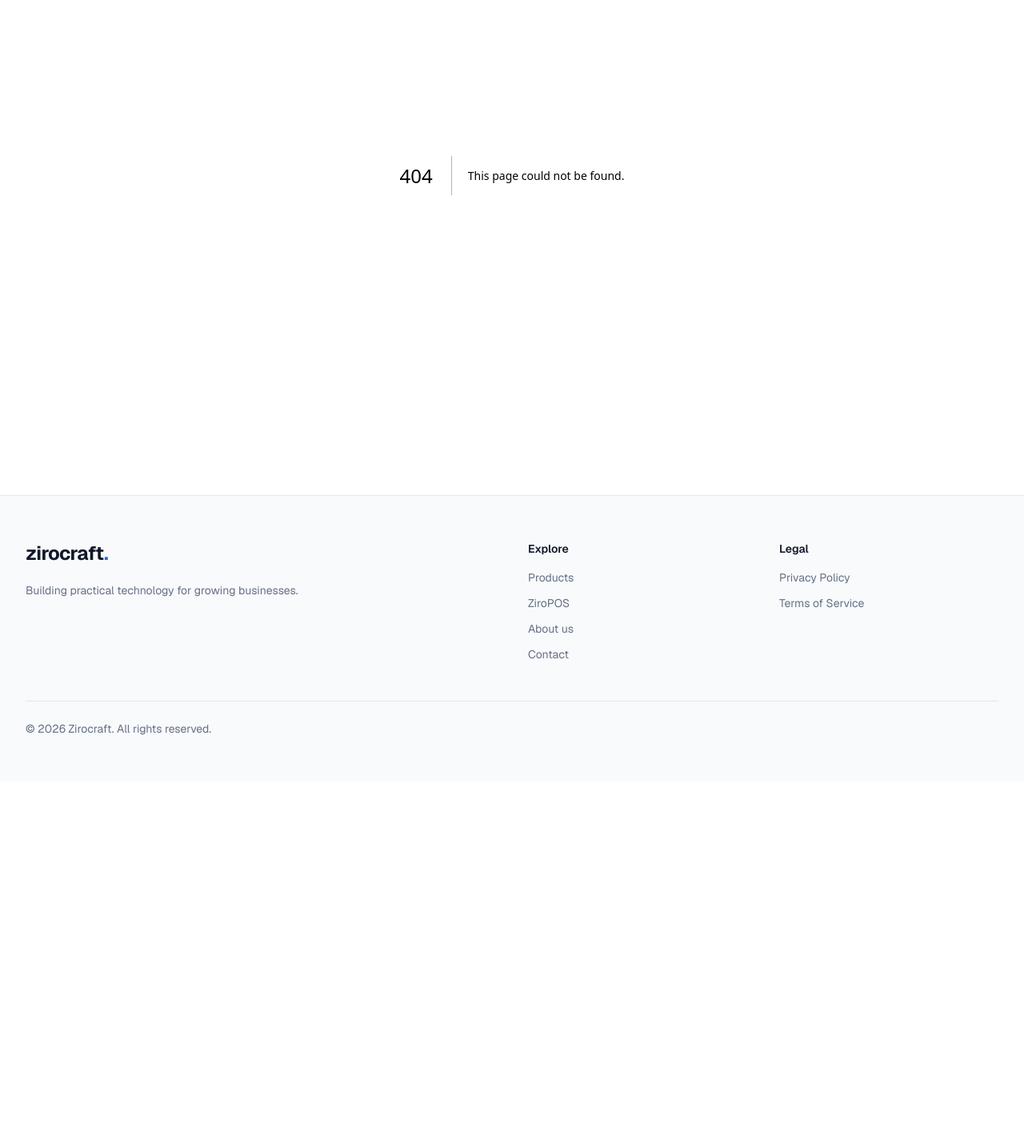
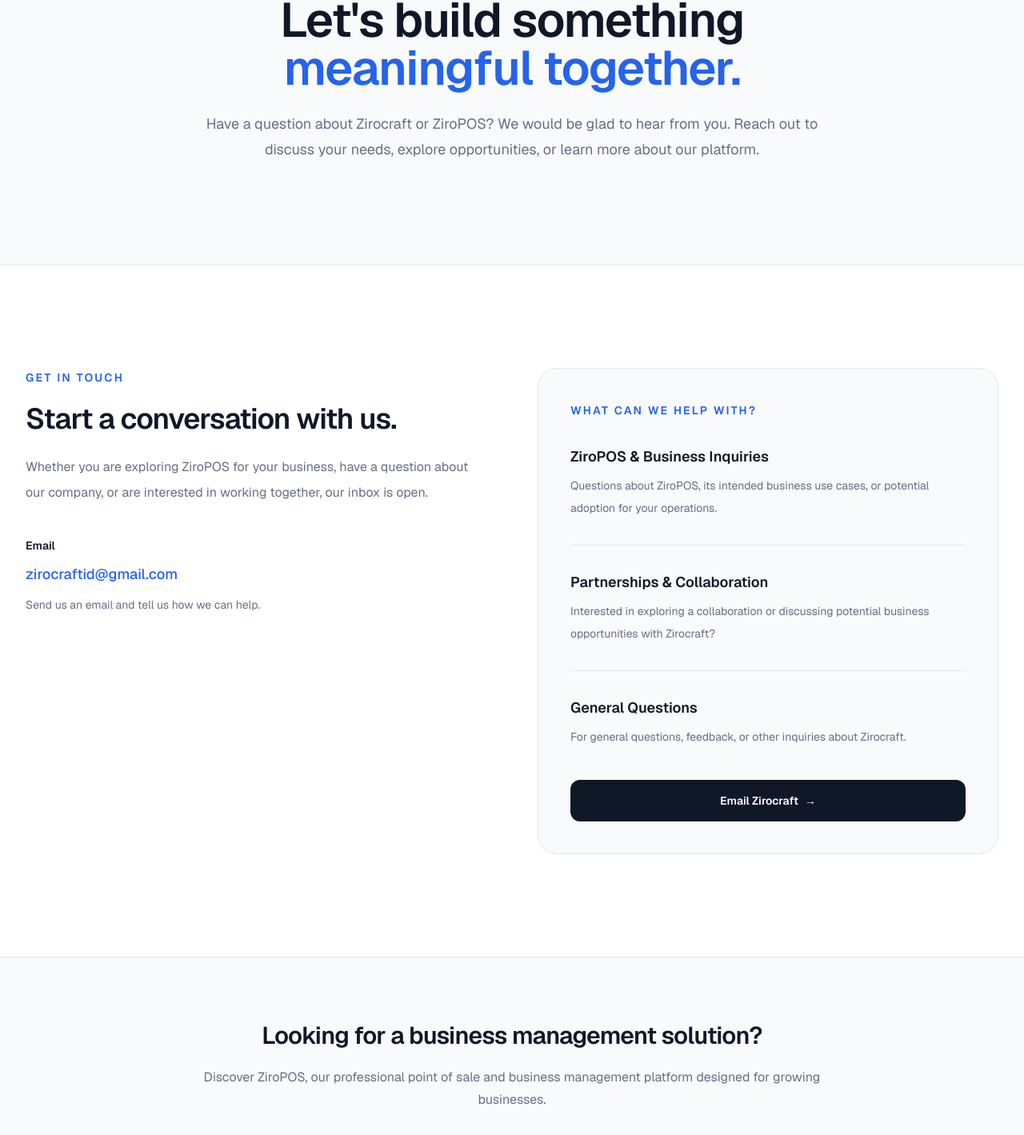
Before and after one commit to Youuzzi/Zirocraft-Official-Website, a Next.js app: page /contact in a window 1280 px wide. Before the commit this address had no page. Shown: the part 254-1673 px from the top of the page at 80% size. Before the commit the page ends 1231 px from the top, so only its background shows below. Built offline with nearby package versions, Linux system fonts and the light colour scheme.

Commit message:
feat(contact): add contact page

```diff
--- /dev/null
+++ b/src/app/contact/page.tsx
@@ -0,0 +1,139 @@
+import Link from "next/link";
+
+const contactEmail = "zirocraftid@gmail.com";
+
+export default function ContactPage() {
+  return (
+    <main className="bg-white">
+      {/* Hero */}
+      <section className="relative overflow-hidden border-b border-border bg-surface py-24 sm:py-32">
+        <div className="mx-auto max-w-7xl px-6 lg:px-8">
+          <div className="mx-auto max-w-3xl text-center">
+            <span className="text-sm font-semibold tracking-[0.16em] text-accent uppercase">
+              Contact Zirocraft
+            </span>
+
+            <h1 className="mt-6 text-4xl font-semibold tracking-tight text-foreground sm:text-6xl">
+              Let&apos;s build something
+              <span className="block text-accent">meaningful together.</span>
+            </h1>
+
+            <p className="mt-6 text-lg leading-8 text-muted">
+              Have a question about Zirocraft or ZiroPOS? We would be glad to
+              hear from you. Reach out to discuss your needs, explore
+              opportunities, or learn more about our platform.
+            </p>
+          </div>
+        </div>
+      </section>
+
+      {/* Contact Information */}
+      <section className="py-24 sm:py-32">
+        <div className="mx-auto grid max-w-7xl gap-16 px-6 lg:grid-cols-2 lg:px-8">
+          <div>
+            <span className="text-sm font-semibold tracking-[0.16em] text-accent uppercase">
+              Get in Touch
+            </span>
+
+            <h2 className="mt-5 text-3xl font-semibold tracking-tight text-foreground sm:text-4xl">
+              Start a conversation with us.
+            </h2>
+
+            <p className="mt-6 max-w-xl text-base leading-8 text-muted">
+              Whether you are exploring ZiroPOS for your business, have a
+              question about our company, or are interested in working together,
+              our inbox is open.
+            </p>
+
+            <div className="mt-10">
+              <p className="text-sm font-semibold text-foreground">Email</p>
+
+              <a
+                href={`mailto:${contactEmail}`}
+                className="mt-3 inline-block text-lg font-medium text-accent transition-colors hover:text-foreground"
+              >
+                {contactEmail}
+              </a>
+
+              <p className="mt-3 text-sm leading-6 text-muted">
+                Send us an email and tell us how we can help.
+              </p>
+            </div>
+          </div>
+
+          <div className="rounded-3xl border border-border bg-surface p-8 sm:p-10">
+            <span className="text-sm font-semibold tracking-[0.16em] text-accent uppercase">
+              What can we help with?
+            </span>
+
+            <div className="mt-8 space-y-8">
+              <div>
+                <h3 className="text-lg font-semibold text-foreground">
+                  ZiroPOS & Business Inquiries
+                </h3>
+                <p className="mt-2 text-sm leading-7 text-muted">
+                  Questions about ZiroPOS, its intended business use cases, or
+                  potential adoption for your operations.
+                </p>
+              </div>
+
+              <div className="border-t border-border pt-8">
+                <h3 className="text-lg font-semibold text-foreground">
+                  Partnerships & Collaboration
+                </h3>
+                <p className="mt-2 text-sm leading-7 text-muted">
+                  Interested in exploring a collaboration or discussing
+                  potential business opportunities with Zirocraft?
+                </p>
+              </div>
+
+              <div className="border-t border-border pt-8">
+                <h3 className="text-lg font-semibold text-foreground">
+                  General Questions
+                </h3>
+                <p className="mt-2 text-sm leading-7 text-muted">
+                  For general questions, feedback, or other inquiries about
+                  Zirocraft.
+                </p>
+              </div>
+            </div>
+
+            <a
+              href={`mailto:${contactEmail}`}
+              className="mt-10 inline-flex w-full items-center justify-center rounded-xl bg-foreground px-6 py-4 text-sm font-semibold text-white transition-colors hover:bg-accent"
+            >
+              Email Zirocraft
+              <span aria-hidden="true" className="ml-2">
+                →
+              </span>
+            </a>
+          </div>
+        </div>
+      </section>
+
+      {/* Product Link */}
+      <section className="border-t border-border bg-surface py-20">
+        <div className="mx-auto max-w-4xl px-6 text-center">
+          <h2 className="text-2xl font-semibold tracking-tight text-foreground sm:text-3xl">
+            Looking for a business management solution?
+          </h2>
+
+          <p className="mt-5 text-base leading-7 text-muted">
+            Discover ZiroPOS, our professional point of sale and business
+            management platform designed for growing businesses.
+          </p>
+
+          <Link
+            href="/products/ziropos"
+            className="mt-8 inline-flex items-center justify-center rounded-xl bg-foreground px-6 py-3.5 text-sm font-semibold text-white transition-colors hover:bg-accent"
+          >
+            Explore ZiroPOS
+            <span aria-hidden="true" className="ml-2">
+              →
+            </span>
+          </Link>
+        </div>
+      </section>
+    </main>
+  );
+}
```
